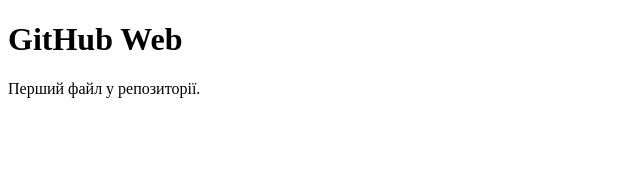
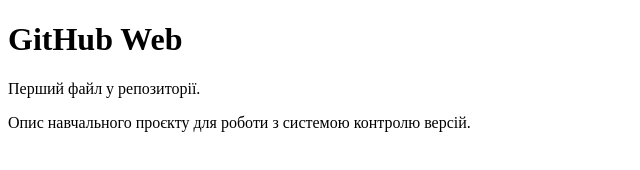
Before and after one commit to Jhon158-ctrl/lab4-git-web-orig, a plain HTML site: page index.html in a window 1280 px wide. Shown: the whole page, without its empty margins (0-640 px from the left). Drawn offline with Linux system fonts and the light colour scheme.

Commit message:
Add project description
Added a paragraph describing the educational project for version control.

```diff
--- a/index.html
+++ b/index.html
@@ -7,5 +7,6 @@
 <body>
     <h1>GitHub Web</h1>
     <p>Перший файл у репозиторії.</p>
+    <p>Опис навчального проєкту для роботи з системою контролю версій.</p>
 </body>
 </html>
```
